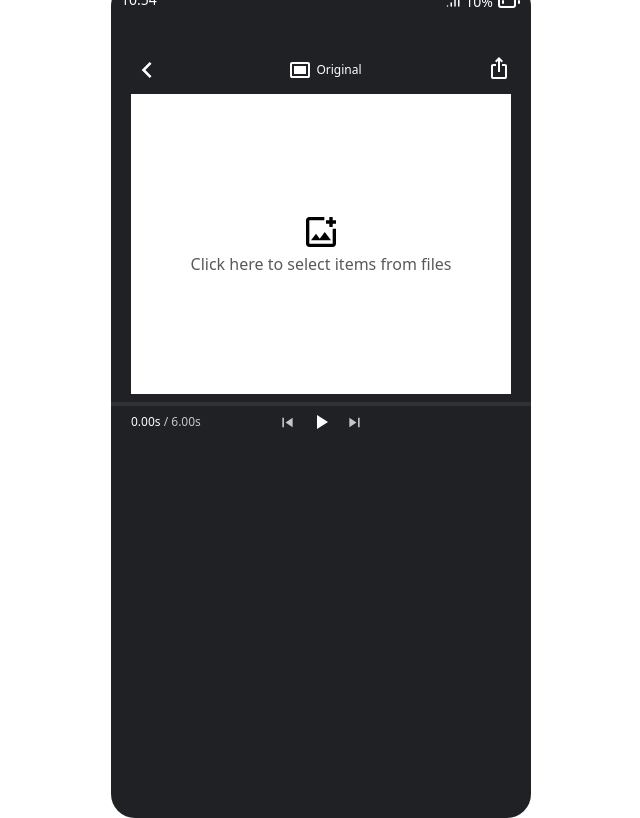
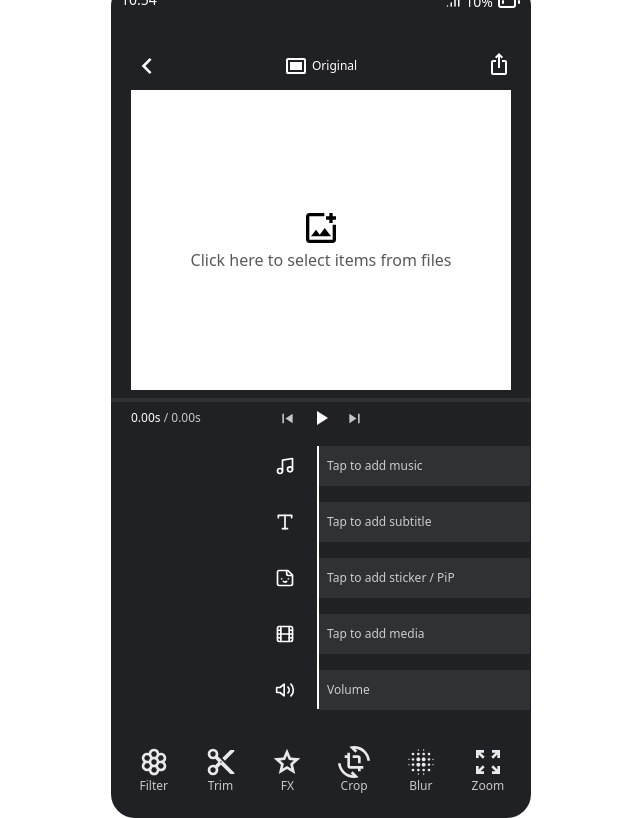
Before and after one commit to tanishqmalik/mobile-tab-navigation, a website: page public/index.html in a window 1280 px wide. Both pictures are taken after a click on the picture 639 px from the left and 739 px from the top of the page. Shown: the whole page, without its empty margins (319-959 px from the left). Drawn offline with Linux system fonts and the light colour scheme.

Commit message:
:indiactor almost done

```diff
--- a/public/index.html
+++ b/public/index.html
@@ -24,10 +24,10 @@
             </div>
 
 
-            <div id="indicator_content" class="hidden pt-5 m-[20px] animate-slideInFromBottom">
-                <div class="flex flex-row items-center justify-between">
-                    <img id="indicator_back" class="w-8 cursor-pointer "src="assets/chevron_left_FILL0_wght400_GRAD0_opsz24.svg">
-                    <div class="flex items-center gap-1">
+            <div id="indicator_content" class="hidden pt-4 m-[20px] animate-slideInFromBottom">
+                <div class="flex flex-row items-center justify-between relative">
+                    <img id="indicator_back" class="w-8 cursor-pointer" src="assets/chevron_left_FILL0_wght400_GRAD0_opsz24.svg">
+                    <div class="flex items-center gap-1 absolute left-[153px]">
                         <img class="cursor-pointer" src="assets/capture_FILL0_wght400_GRAD0_opsz24.svg">
                         <span class="text-white text-xs">Original</span>
                     </div>
@@ -47,7 +47,7 @@
 
 
                 <div class="text-white text-xs flex flex-row items-center pt-2 relative">
-                    <span>0.00s <span class="opacity-75">/ 6.00s</span></span>
+                    <span>0.00s <span class="opacity-75">/ 0.00s</span></span>
                     <div class="flex flex-row items-center absolute left-[147px] gap-3 cursor-pointer">
                         <img class="w-[19px] opacity-75" src="assets/skip_previous_FILL1_wght400_GRAD0_opsz24.svg">
                         <img src="assets/play_arrow_FILL1_wght400_GRAD0_opsz24.svg">
@@ -55,10 +55,83 @@
                     </div>
                 </div>
 
-                <div class="flex flex-col">
-                    <div class="flex flex-row">
 
+                <div class="h-[263px] bg-white w-[2px] absolute bottom-[109px] left-[206px]"></div>
+
+
+                <div class="flex flex-col pt-5 relative gap-4">
+                    <div class="flex flex-row items-center relative left-36">
+                        <img src="assets/music.svg">
+                        <div class="bg-303135 h-10 w-[211px] relative flex items-center left-6">
+                            <span class="text-white text-xs text-center opacity-75 absolute left-2" >Tap to add music</span>
+                        </div>
                     </div>
+
+                    <div class="flex flex-row items-center relative left-36">
+                        <img src="assets/type.svg">
+                        <div class="bg-303135 h-10 w-[211px] relative flex items-center left-6">
+                            <span class="text-white text-xs text-center opacity-75 absolute left-2" >Tap to add subtitle</span>
+                        </div>
+                    </div>
+
+                    <div class="flex flex-row items-center relative left-36">
+                        <img src="assets/sticker.svg">
+                        <div class="bg-303135 h-10 w-[211px] relative flex items-center left-6">
+                            <span class="text-white text-xs text-center opacity-75 absolute left-2" >Tap to add sticker / PiP</span>
+                        </div>
+                    </div>
+
+
+                    <div class="flex flex-row items-center relative left-36">
+                        <img src="assets/film (1).svg">
+                        <div class="bg-303135 h-10 w-[211px] relative flex items-center left-6">
+                            <span class="text-white text-xs text-center opacity-75 absolute left-2" >Tap to add media</span>
+                        </div>
+                    </div>
+
+
+                    <div class="flex flex-row items-center relative left-36">
+                        <img src="assets/volume-2.svg">
+                        <div class="bg-303135 h-10 w-[211px] relative flex items-center left-6">
+                            <span class="text-white text-xs text-center opacity-75 absolute left-2">Volume</span>
+                        </div>
+                    </div>
+
+
+                </div>
+
+                <div class="flex flex-row mt-9 gap-7 justify-evenly">
+                    <div class="flex flex-col cursor-pointer">
+                        <img class="w-8 opacity-90" src="assets/filter_vintage_FILL0_wght400_GRAD0_opsz24.svg">
+                        <span class="text-xs text-white opacity-75">Filter</span>
+                    </div>
+
+                    <div class="flex flex-col cursor-pointer">
+                        <img class="w-8 opacity-90" src="assets/content_cut_FILL0_wght400_GRAD0_opsz24.svg">
+                        <span class="text-xs text-white opacity-75">Trim</span>
+                    </div>
+
+                    <div class="flex flex-col cursor-pointer">
+                        <img class="w-8 opacity-90" src="assets/star_FILL0_wght400_GRAD0_opsz24.svg">
+                        <span class="text-xs text-white opacity-75">FX</span>
+                    </div>
+
+
+                    <div class="flex flex-col cursor-pointer">
+                        <img class="w-8 opacity-90" src="assets/crop_rotate_FILL0_wght400_GRAD0_opsz24.svg">
+                        <span class="text-xs text-white opacity-75">Crop</span>
+                    </div>
+
+                    <div class="flex flex-col cursor-pointer">
+                        <img class="w-8 opacity-90" src="assets/lens_blur_FILL0_wght400_GRAD0_opsz24.svg">
+                        <span class="text-xs text-white opacity-75">Blur</span>
+                    </div>
+
+                    <div class="flex flex-col cursor-pointer items-center">
+                        <img class="w-8 opacity-90" src="assets/zoom_out_map_FILL0_wght400_GRAD0_opsz24.svg">
+                        <span class="text-xs text-white opacity-75">Zoom</span>
+                    </div>
+
                 </div>
 
 
@@ -245,6 +318,8 @@
                     <img class="absolute left-[350px] cursor-pointer" src="assets/ellipsis.svg">
                 </div>
 
+                <div class="w-[202px] h-[42px]"></div>
+
             </div>
 
             </div>
@@ -302,7 +377,11 @@
 
     <!-- onmouseover effect -->
     <!-- cursor-pointer -->
-    <!-- scrolling untitled edit to box  -->
+    <!-- scrolling untitled edit add one more date   -->
+    <!-- indicator icons opacity -->
+    <!-- profile content add one more function before Beatsclips -->
+
+
 
 </body>
 </html>
```
Also changed, not shown: public/assets/content_cut_FILL0_wght400_GRAD0_opsz24.svg (added), public/assets/crop_rotate_FILL0_wght400_GRAD0_opsz24.svg (added), public/assets/film (1).svg (added), public/assets/filter_vintage_FILL0_wght400_GRAD0_opsz24.svg (added), public/assets/lens_blur_FILL0_wght400_GRAD0_opsz24.svg (added), public/assets/music.svg (added), public/assets/star_FILL0_wght400_GRAD0_opsz24.svg (added), public/assets/sticker.svg (added), public/assets/type.svg (added), public/assets/volume-2.svg (added), public/assets/zoom_out_map_FILL0_wght400_GRAD0_opsz24.svg (added), public/styles.css.
